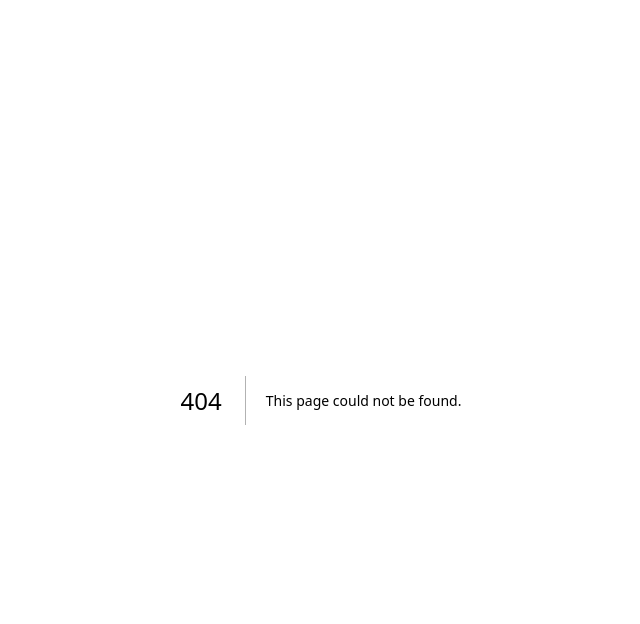
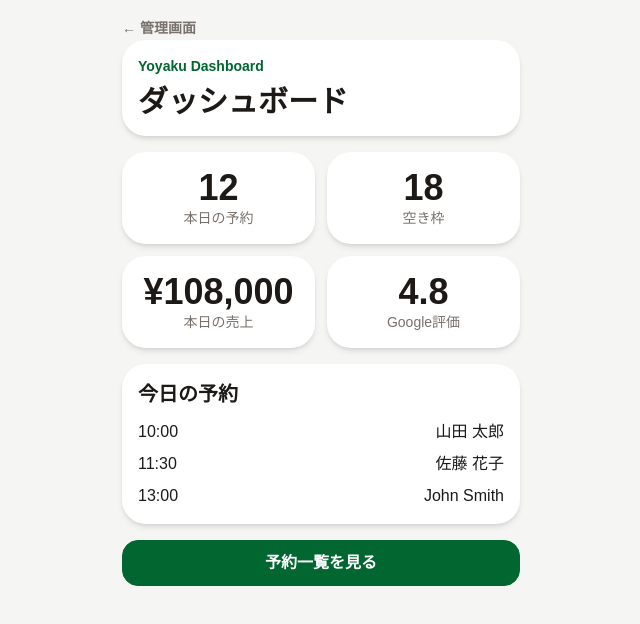
Before and after one commit to Yoyakuapp/yoyaku, a Next.js app: page /admin/dashboard in a window 1280 px wide. Before the commit this address had no page. Shown: the top 624 px of the page, without its empty margins (319-959 px from the left). Built offline with nearby package versions, Linux system fonts and the light colour scheme.

Commit message:
Resolve merge and keep local Yoyaku implementation

```diff
--- /dev/null
+++ b/app/admin/dashboard/page.tsx
@@ -0,0 +1,101 @@
+import Link from "next/link";
+
+import MobileFrame from "@/components/layout/MobileFrame";
+import Card from "@/components/ui/Card";
+import Button from "@/components/ui/Button";
+
+export default function DashboardPage() {
+  return (
+    <MobileFrame>
+      <div className="space-y-4 pb-8">
+
+        <Link
+          href="/admin"
+          className="text-sm font-bold text-stone-500"
+        >
+          ← 管理画面
+        </Link>
+
+        <Card>
+          <p className="text-sm font-bold text-green-800">
+            Yoyaku Dashboard
+          </p>
+
+          <h1 className="mt-2 text-3xl font-bold">
+            ダッシュボード
+          </h1>
+        </Card>
+
+        <div className="grid grid-cols-2 gap-3">
+
+          <Card className="text-center">
+            <p className="text-4xl font-bold">12</p>
+            <p className="text-sm text-stone-500">
+              本日の予約
+            </p>
+          </Card>
+
+          <Card className="text-center">
+            <p className="text-4xl font-bold">18</p>
+            <p className="text-sm text-stone-500">
+              空き枠
+            </p>
+          </Card>
+
+          <Card className="text-center">
+            <p className="text-4xl font-bold">
+              ¥108,000
+            </p>
+            <p className="text-sm text-stone-500">
+              本日の売上
+            </p>
+          </Card>
+
+          <Card className="text-center">
+            <p className="text-4xl font-bold">
+              4.8
+            </p>
+            <p className="text-sm text-stone-500">
+              Google評価
+            </p>
+          </Card>
+
+        </div>
+
+        <Card>
+
+          <h2 className="font-bold text-xl">
+            今日の予約
+          </h2>
+
+          <div className="mt-3 space-y-2">
+
+            <div className="flex justify-between">
+              <span>10:00</span>
+              <span>山田 太郎</span>
+            </div>
+
+            <div className="flex justify-between">
+              <span>11:30</span>
+              <span>佐藤 花子</span>
+            </div>
+
+            <div className="flex justify-between">
+              <span>13:00</span>
+              <span>John Smith</span>
+            </div>
+
+          </div>
+
+        </Card>
+
+        <Link href="/admin/bookings">
+          <Button>
+            予約一覧を見る
+          </Button>
+        </Link>
+
+      </div>
+    </MobileFrame>
+  );
+}
--- a/app/admin/page.tsx
+++ b/app/admin/page.tsx
@@ -46,6 +46,12 @@ export default function AdminPage() {
         </Card>
 
         <div className="space-y-3">
+
+          <Link href="/admin/dashboard">
+  <Button>
+    ダッシュボード
+  </Button>
+</Link>
 
           <Link href="/admin/bookings">
             <Button>
```
